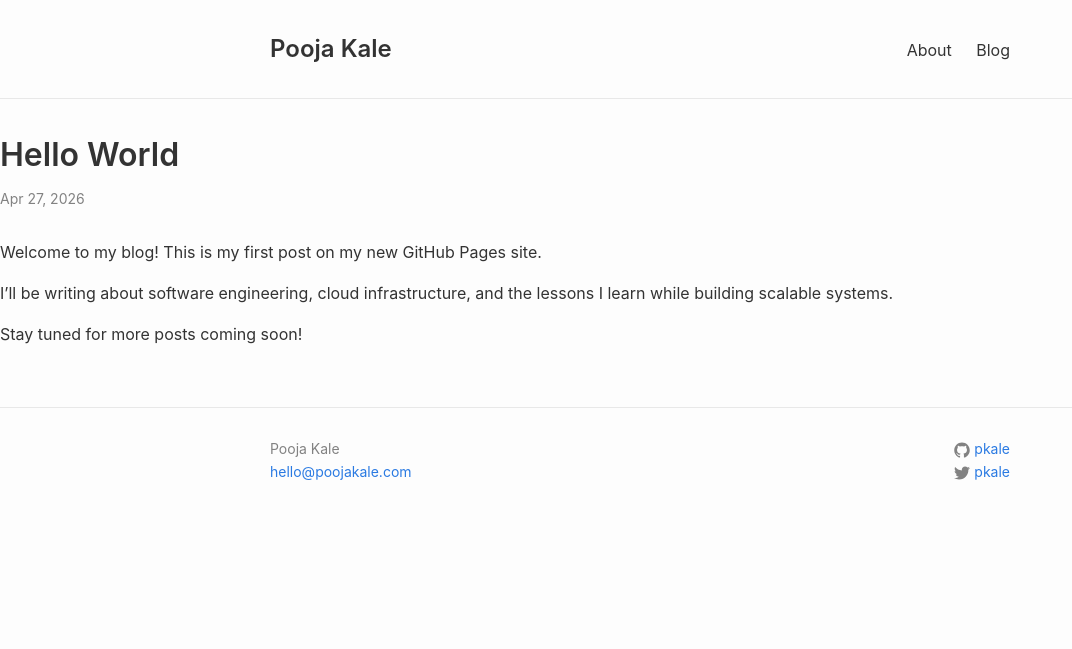
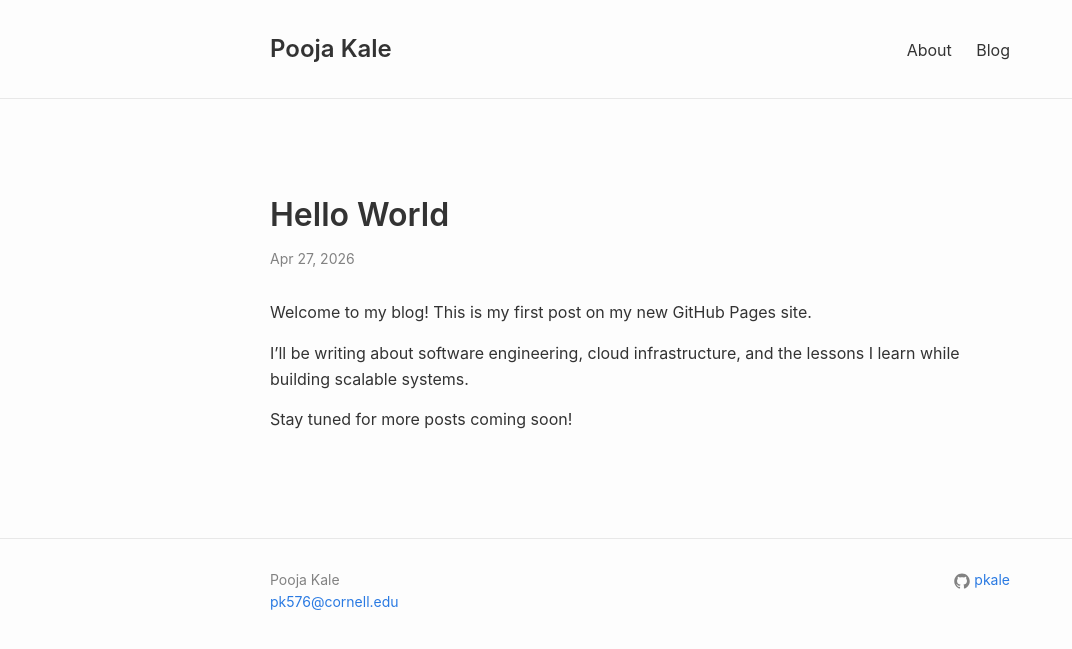
Before and after one commit to pkale/poojakale.github.io, a Jekyll site: the page built from _posts/2026-04-27-hello-world.md, in a window 1280 px wide. Shown: the top 649 px of the page, without its empty margins (0-1072 px from the left). Built offline with Jekyll 4.4.1, drawn with Linux system fonts in a browser that asks for light colours.

Commit message:
Update contact info and fix content alignment. Changed email to pk576@cornell.edu, removed Twitter links, and added wrapper styles to properly center content with margins.

```diff
--- a/_config.yml
+++ b/_config.yml
@@ -1,13 +1,12 @@
 # Site settings
 title: Pooja Kale
-email: hello@poojakale.com
+email: pk576@cornell.edu
 description: >
   Software engineer passionate about building scalable systems,
   cloud infrastructure, and developer tools.
 baseurl: ""
 url: "https://pkale.github.io"
 rss: "/rss"
-twitter_username: pkale
 github_username: pkale
 permalink: /blog/:title/
 paginate: 5
--- a/css/main.scss
+++ b/css/main.scss
@@ -71,6 +71,16 @@ a {
   max-width: $content-width;
   margin: 0 auto;
   padding: 0 $spacing-unit;
+}
+
+.wrapper {
+  max-width: $content-width;
+  margin: 0 auto;
+  padding: 0 $spacing-unit;
+}
+
+.page-content {
+  padding: $spacing-unit 0;
 }
 
 #content {
```
